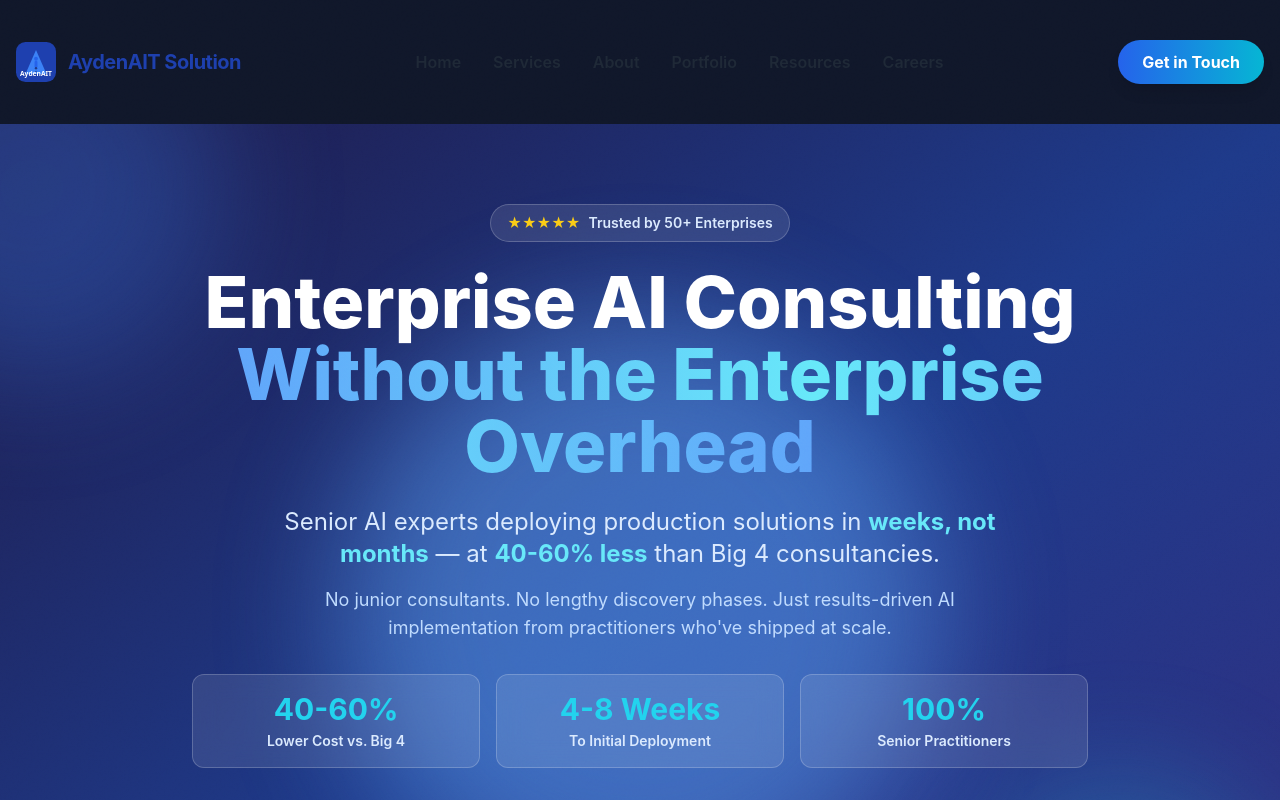
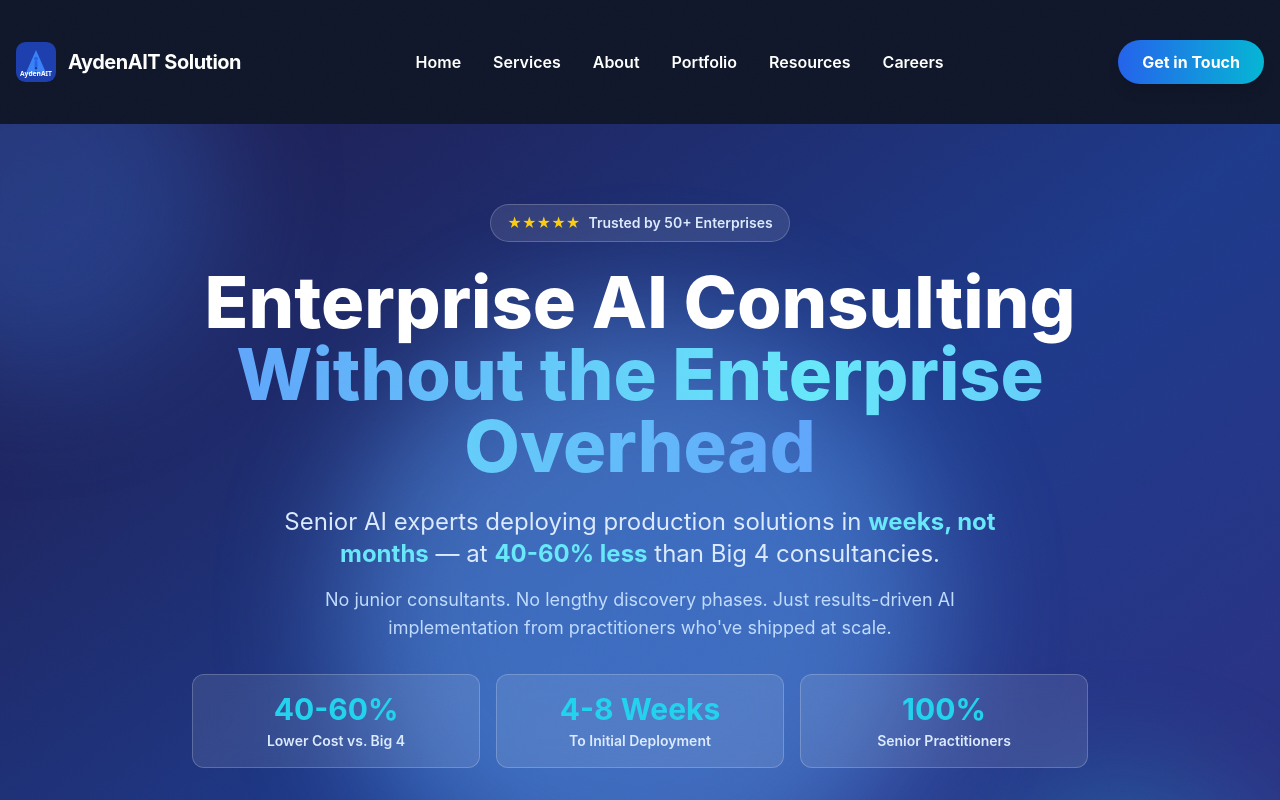
Before and after one commit to tianzesun/aydenait-website, a React (Vite) app: page / in a window 1280 px wide. Shown: the top 800 px of the page. Built offline with nearby package versions, Linux system fonts and the light colour scheme; the HTML template or start-up script is replaced by a standard one.

Commit message:
Fix navbar dynamic text contrast

```diff
--- a/src/components/Navbar.tsx
+++ b/src/components/Navbar.tsx
@@ -19,25 +19,25 @@ const Navbar = () => {
       : 'bg-transparent border-transparent py-5'}`}>
       <div className="max-w-7xl mx-auto flex items-center justify-between py-5 px-4">
         <Link to="/" className="flex items-center gap-3">
-          <img src="/logo.svg" className="h-10 w-10" alt="AydenAIT Logo" />
-          <span className="font-bold text-xl tracking-tight text-blue-800">AydenAIT Solution</span>
+            <img src="/logo.svg" className="h-10 w-10" alt="AydenAIT Logo" />
+          <span className={`font-bold text-xl tracking-tight transition-colors duration-300 ${isScrolled ? 'text-blue-800' : 'text-white'}`}>AydenAIT Solution</span>
         </Link>
 
         {/* Desktop Menu */}
         <ul className="hidden md:flex gap-8 font-semibold items-center text-base">
-          <li><Link to="/" className="relative hover:text-blue-600 text-gray-800 transition-all duration-200 after:content-[''] after:absolute after:bottom-[-4px] after:left-0 after:w-0 after:h-[2px] after:bg-blue-600 after:transition-all after:duration-200 hover:after:w-full">Home</Link></li>
-          <li><Link to="/services" className="relative hover:text-blue-600 text-gray-800 transition-all duration-200 after:content-[''] after:absolute after:bottom-[-4px] after:left-0 after:w-0 after:h-[2px] after:bg-blue-600 after:transition-all after:duration-200 hover:after:w-full">Services</Link></li>
-          <li><Link to="/about" className="relative hover:text-blue-600 text-gray-800 transition-all duration-200 after:content-[''] after:absolute after:bottom-[-4px] after:left-0 after:w-0 after:h-[2px] after:bg-blue-600 after:transition-all after:duration-200 hover:after:w-full">About</Link></li>
-          <li><Link to="/portfolio" className="relative hover:text-blue-600 text-gray-800 transition-all duration-200 after:content-[''] after:absolute after:bottom-[-4px] after:left-0 after:w-0 after:h-[2px] after:bg-blue-600 after:transition-all after:duration-200 hover:after:w-full">Portfolio</Link></li>
-          <li><Link to="/resources" className="relative hover:text-blue-600 text-gray-800 transition-all duration-200 after:content-[''] after:absolute after:bottom-[-4px] after:left-0 after:w-0 after:h-[2px] after:bg-blue-600 after:transition-all after:duration-200 hover:after:w-full">Resources</Link></li>
-          <li><Link to="/careers" className="relative hover:text-blue-600 text-gray-800 transition-all duration-200 after:content-[''] after:absolute after:bottom-[-4px] after:left-0 after:w-0 after:h-[2px] after:bg-blue-600 after:transition-all after:duration-200 hover:after:w-full">Careers</Link></li>
+          <li><Link to="/" className={`relative transition-all duration-200 after:content-[''] after:absolute after:bottom-[-4px] after:left-0 after:w-0 after:h-[2px] after:transition-all after:duration-200 hover:after:w-full ${isScrolled ? 'text-gray-800 hover:text-blue-600 after:bg-blue-600' : 'text-white hover:text-cyan-300 after:bg-cyan-300'}`}>Home</Link></li>
+          <li><Link to="/services" className={`relative transition-all duration-200 after:content-[''] after:absolute after:bottom-[-4px] after:left-0 after:w-0 after:h-[2px] after:transition-all after:duration-200 hover:after:w-full ${isScrolled ? 'text-gray-800 hover:text-blue-600 after:bg-blue-600' : 'text-white hover:text-cyan-300 after:bg-cyan-300'}`}>Services</Link></li>
+          <li><Link to="/about" className={`relative transition-all duration-200 after:content-[''] after:absolute after:bottom-[-4px] after:left-0 after:w-0 after:h-[2px] after:transition-all after:duration-200 hover:after:w-full ${isScrolled ? 'text-gray-800 hover:text-blue-600 after:bg-blue-600' : 'text-white hover:text-cyan-300 after:bg-cyan-300'}`}>About</Link></li>
+          <li><Link to="/portfolio" className={`relative transition-all duration-200 after:content-[''] after:absolute after:bottom-[-4px] after:left-0 after:w-0 after:h-[2px] after:transition-all after:duration-200 hover:after:w-full ${isScrolled ? 'text-gray-800 hover:text-blue-600 after:bg-blue-600' : 'text-white hover:text-cyan-300 after:bg-cyan-300'}`}>Portfolio</Link></li>
+          <li><Link to="/resources" className={`relative transition-all duration-200 after:content-[''] after:absolute after:bottom-[-4px] after:left-0 after:w-0 after:h-[2px] after:transition-all after:duration-200 hover:after:w-full ${isScrolled ? 'text-gray-800 hover:text-blue-600 after:bg-blue-600' : 'text-white hover:text-cyan-300 after:bg-cyan-300'}`}>Resources</Link></li>
+          <li><Link to="/careers" className={`relative transition-all duration-200 after:content-[''] after:absolute after:bottom-[-4px] after:left-0 after:w-0 after:h-[2px] after:transition-all after:duration-200 hover:after:w-full ${isScrolled ? 'text-gray-800 hover:text-blue-600 after:bg-blue-600' : 'text-white hover:text-cyan-300 after:bg-cyan-300'}`}>Careers</Link></li>
         </ul>
 
         <Link to="/contact" className="hidden md:block px-6 py-2.5 rounded-full bg-gradient-to-r from-blue-600 to-cyan-500 text-white font-bold shadow-lg hover:shadow-xl hover:shadow-cyan-500/25 transition-all duration-300 text-base hover:scale-105 active:scale-95">Get in Touch</Link>
 
         {/* Mobile Menu Button */}
         <button
-          className="md:hidden text-gray-800 focus:outline-none"
+          className={`md:hidden focus:outline-none transition-colors duration-300 ${isScrolled ? 'text-gray-800' : 'text-white'}`}
           onClick={() => setIsMenuOpen(!isMenuOpen)}
           aria-label="Toggle menu"
         >
```
